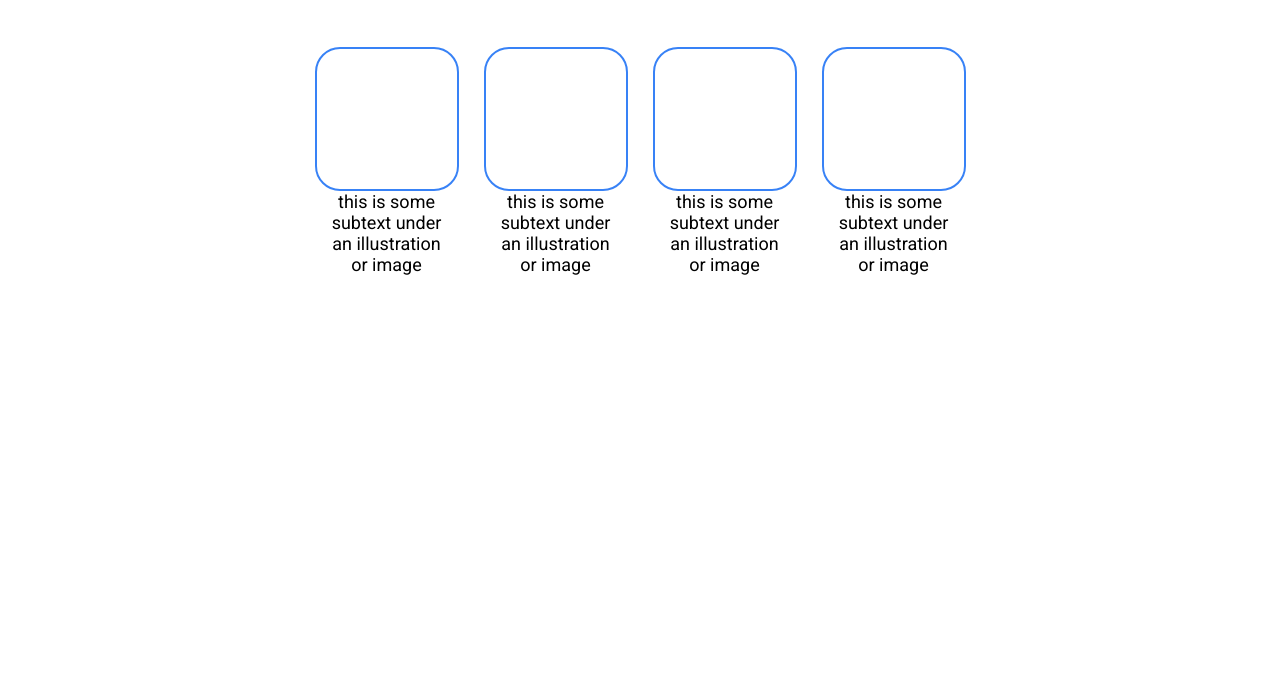
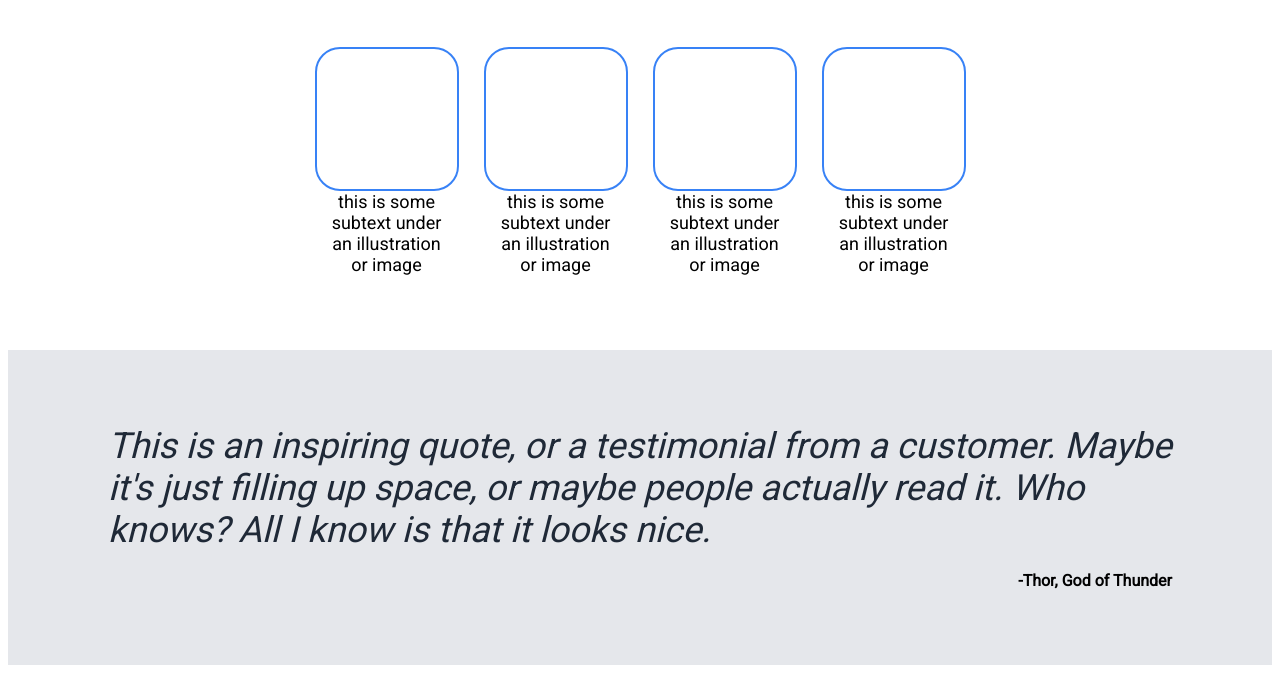
Before and after one commit to migzgb/odin-landing-page, a plain HTML site: page index.html in a window 1280 px wide. Shown: the part 526-1199 px from the top of the page. Before the commit the page ends 809 px from the top, so only its background shows below. Drawn offline with Linux system fonts and the light colour scheme.

Commit message:
completed quote section

```diff
--- a/index.html
+++ b/index.html
@@ -57,5 +57,13 @@
         </div>
     </div>
 
+    <div class = "quote-section">
+        <div class ="quote">This is an inspiring quote, or a testimonial from a customer. Maybe it's
+            just filling up space, or maybe people actually read it. Who knows? All I know is that it
+            looks nice.
+        </div>
+        <div class ="from">-Thor, God of Thunder</div>
+    </div>
+
 </body>
 </html>
--- a/styles.css
+++ b/styles.css
@@ -90,6 +90,7 @@ a {
     align-items: center;
     padding-top: 50px;
     gap: 50px;
+    padding-bottom: 75px;
 }
 
 .info-title {
@@ -124,3 +125,26 @@ a {
     text-align: center;
     font-size: 18px;
 }
+
+.quote-section {
+    display: flex;
+    align-items: center;
+    background-color: #E5E7EB;
+    flex-direction: column;
+    padding: 75px 100px 75px;
+    gap: 20px
+}
+
+.quote {
+    font-size: 36px;
+    font-weight: 300;
+    font-style: italic;
+    color: #1f2937;
+    flex-wrap: wrap;
+}
+
+.from {
+    font-weight: 950;
+    justify-self: right;
+    align-self: flex-end;
+}
```
